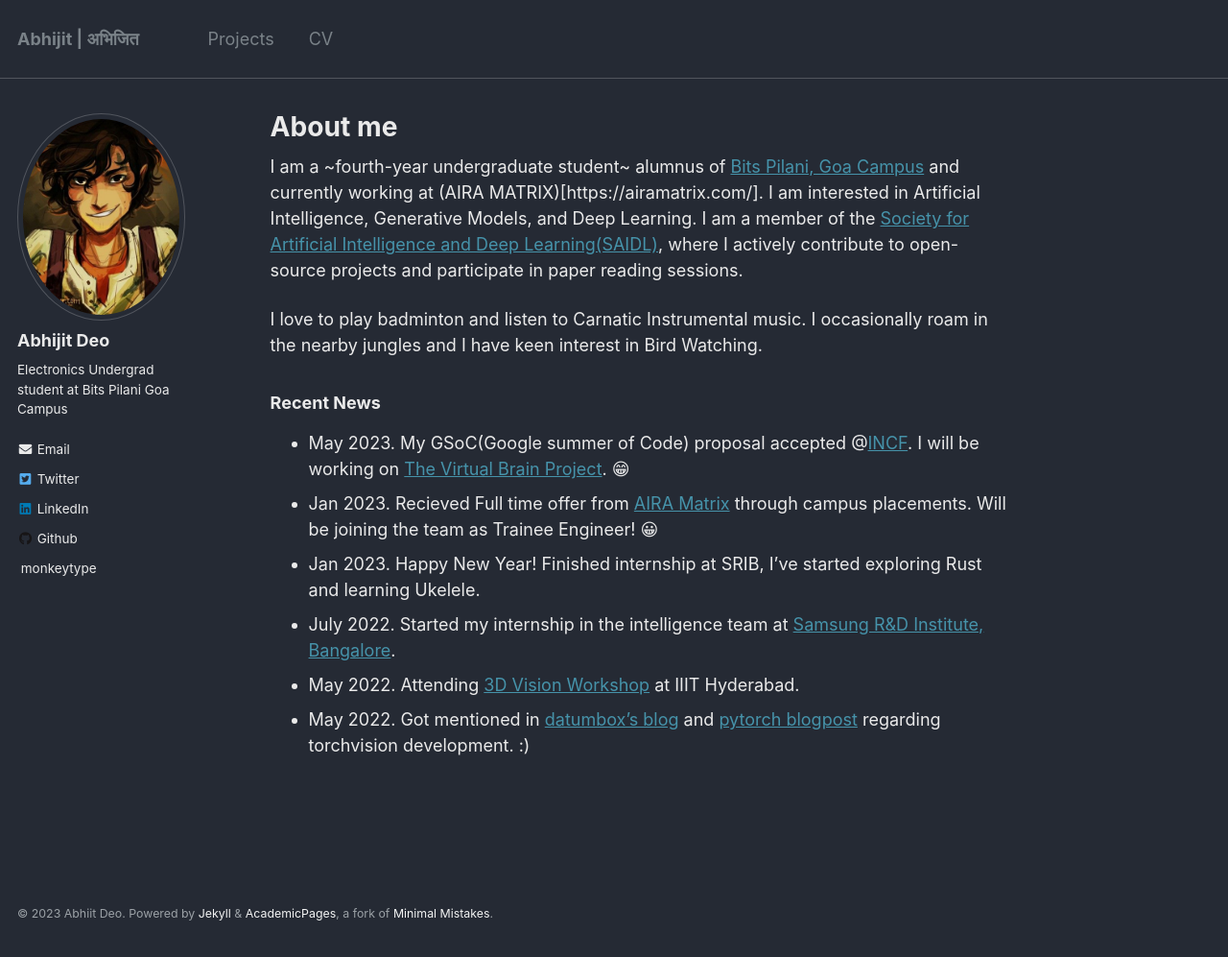
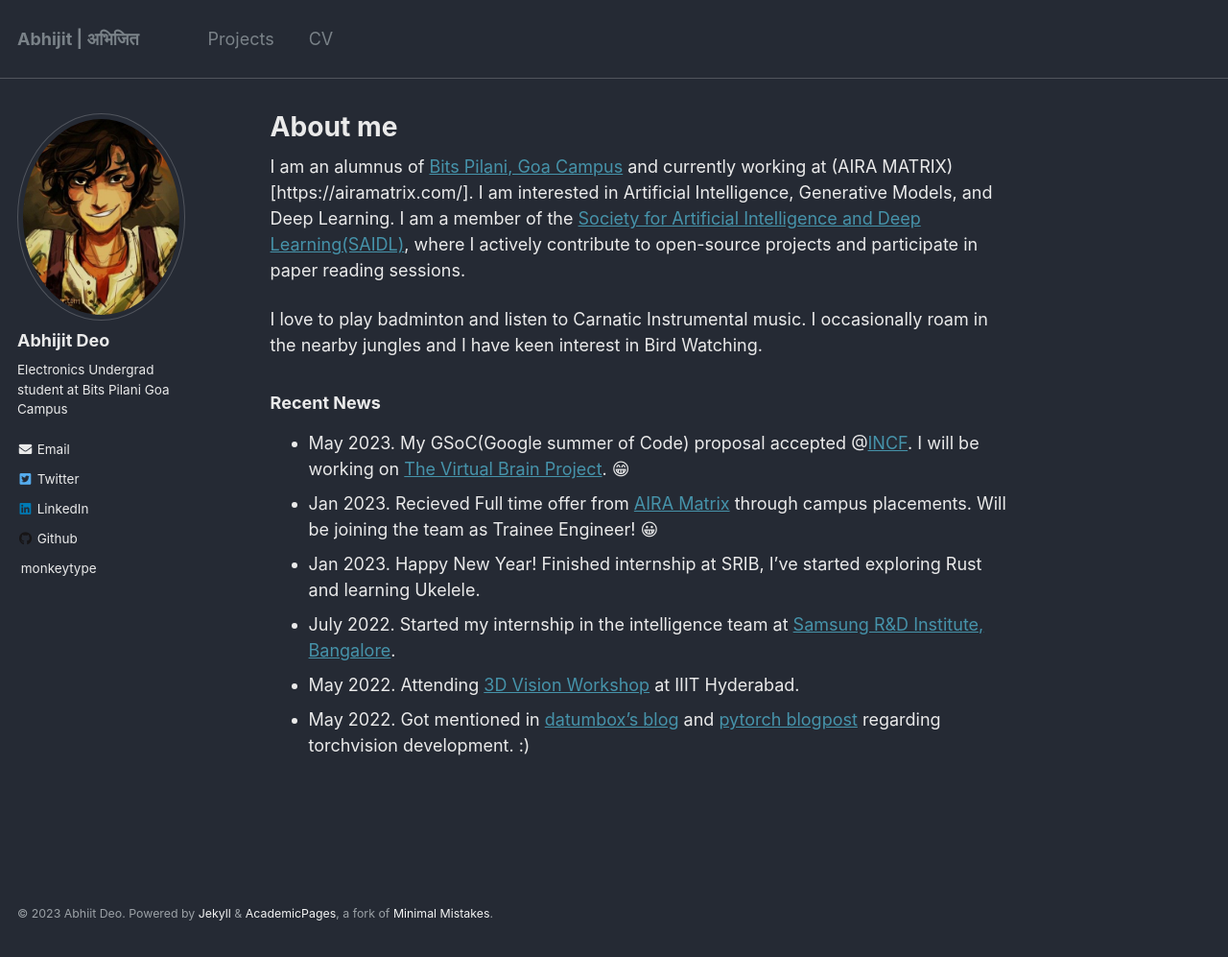
Before and after one commit to abhi-glitchhg/abhi-glitchhg.github.io, a Jekyll site: the page built from _pages/about.md, in a window 1280 px wide and 997 px high. Shown: the whole window at 96% size. Built offline with Jekyll 4.4.1, drawn with Linux system fonts in a browser that asks for light colours.

Commit message:
Update about.md

```diff
--- a/_pages/about.md
+++ b/_pages/about.md
@@ -8,7 +8,7 @@ redirect_from:
   - /about.html
 ---
 
-I am a ~fourth-year undergraduate student~ alumnus of [Bits Pilani, Goa Campus](https://www.bits-pilani.ac.in/Goa/) and currently working at (AIRA MATRIX)[https://airamatrix.com/]. I am interested in Artificial Intelligence, Generative Models, and Deep Learning. I am a member of the [Society for Artificial Intelligence and Deep Learning(SAIDL)](https://www.saidl.in/), where I actively contribute to open-source projects and participate in paper reading sessions.
+I am an alumnus of [Bits Pilani, Goa Campus](https://www.bits-pilani.ac.in/Goa/) and currently working at (AIRA MATRIX)[https://airamatrix.com/]. I am interested in Artificial Intelligence, Generative Models, and Deep Learning. I am a member of the [Society for Artificial Intelligence and Deep Learning(SAIDL)](https://www.saidl.in/), where I actively contribute to open-source projects and participate in paper reading sessions.
 
 I love to play badminton and listen to Carnatic Instrumental music. I occasionally roam in the nearby jungles and I have keen interest in Bird Watching.
 
```
